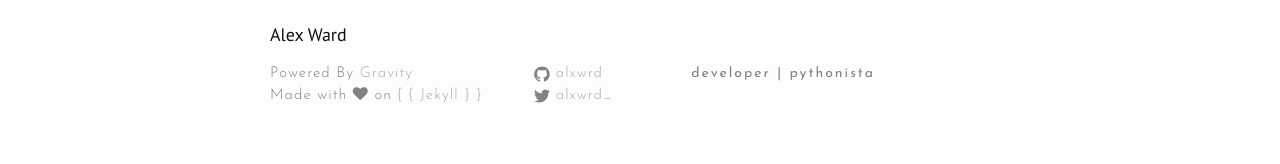
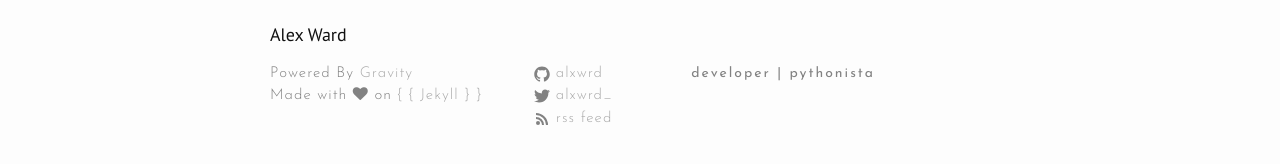
Before and after one commit to alxwrd/alxwrd.github.io, a Jekyll site: the page built from index.html, in a window 1280 px wide. Shown: the part 340-504 px from the top of the page. Built offline with Jekyll 4.4.1, drawn with Linux system fonts in a browser that asks for light colours; nearby versions of some CDN libraries; the list of posts is cut into pages by our own code.

Commit message:
add rss icon

```diff
--- a/_includes/footer.html
+++ b/_includes/footer.html
@@ -27,6 +27,9 @@
             {% include icon-twitter.html username=site.twitter_username %}
           </li>
           {% endif %}
+          <li>
+            {% include icon-rss.html %}
+          </li>
         </ul>
       </div>
 
--- /dev/null
+++ b/_includes/icon-rss.html
@@ -0,0 +1 @@
+<a href="{{ site.baseurl }}/feed.xml"><span class="icon icon--rss">{% include icon-rss.svg %}</span><span class="username">rss feed</span></a>
```
Also changed, not shown: _includes/icon-rss.svg (added).
